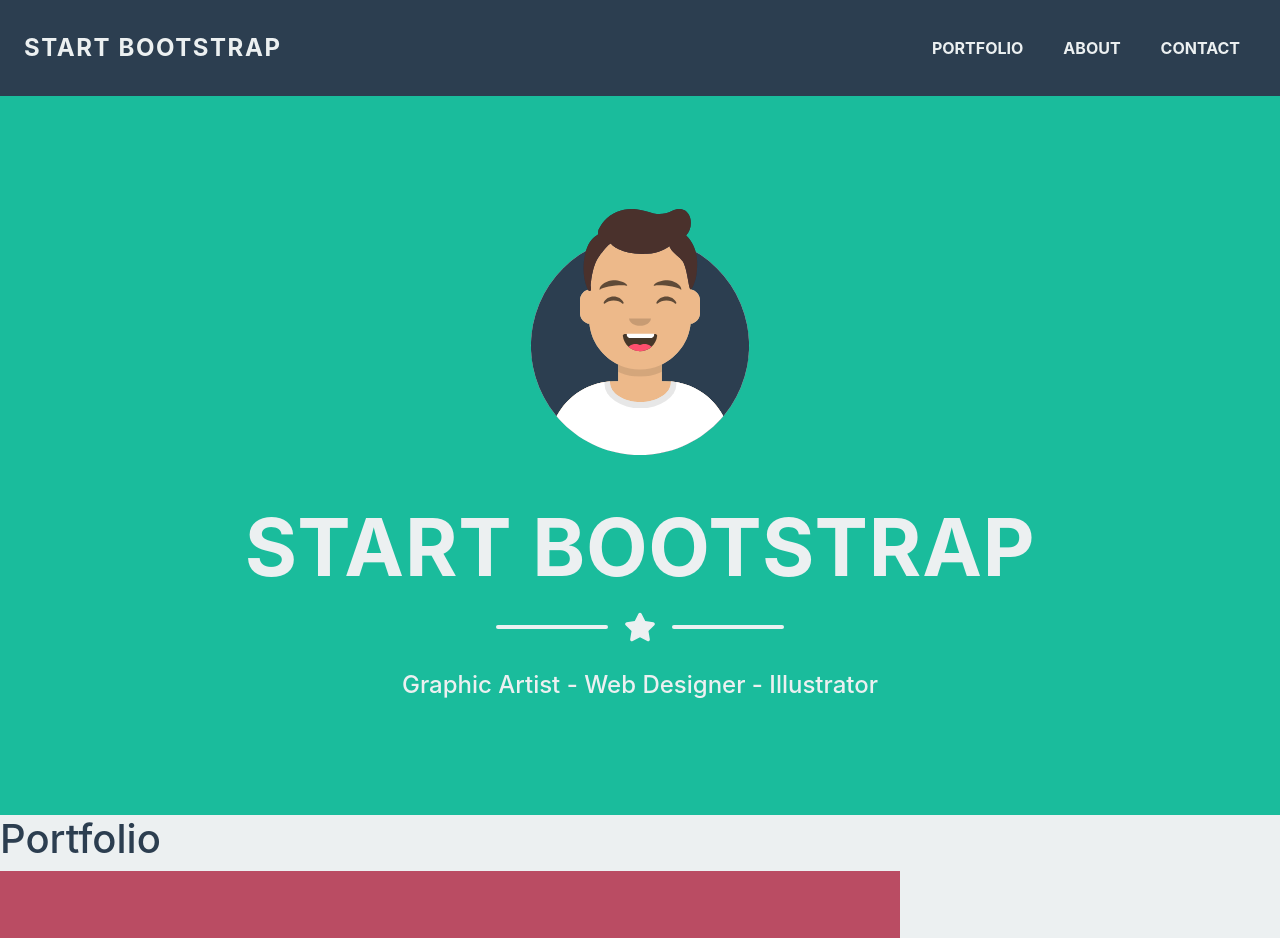
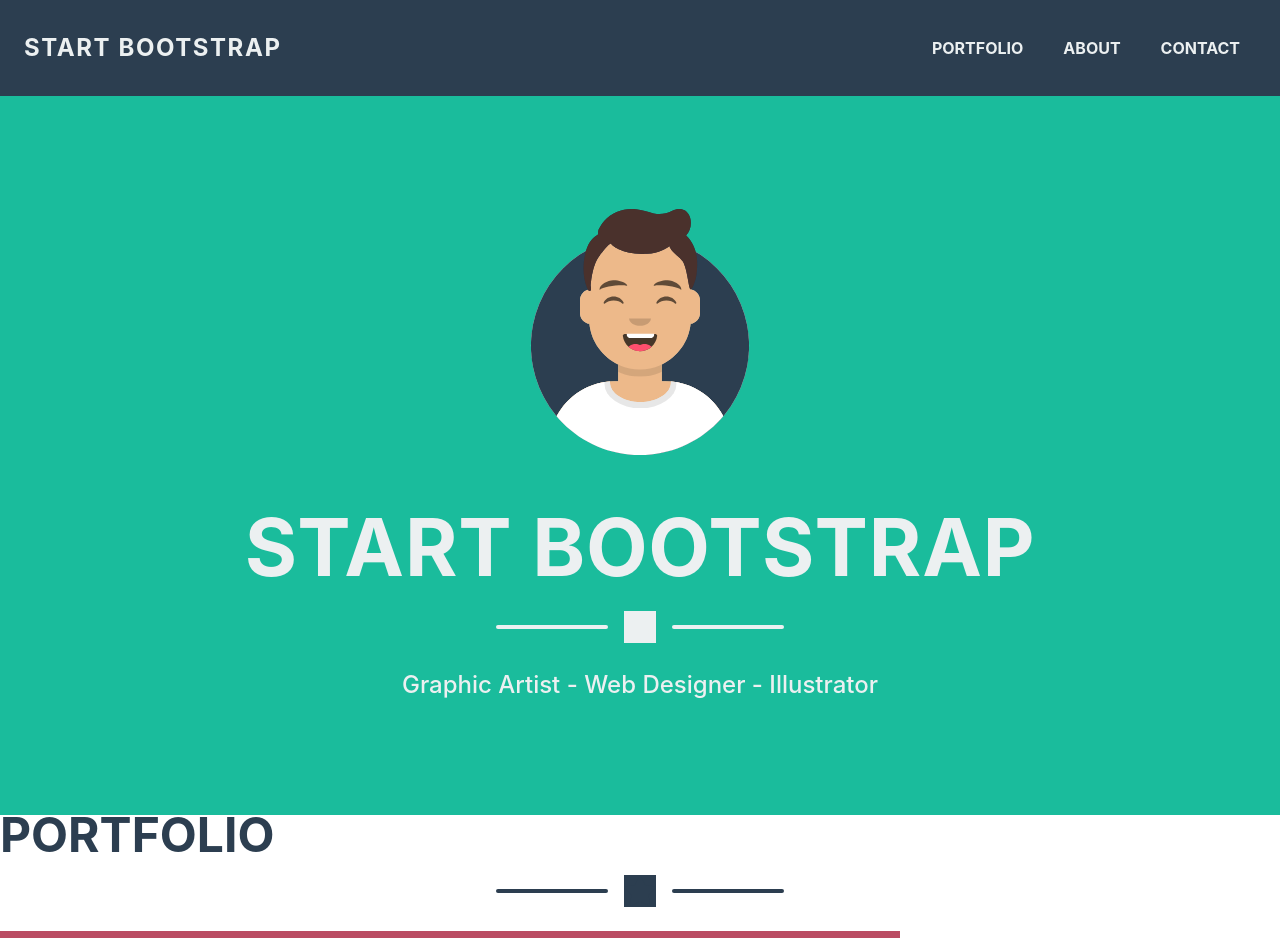
Before and after one commit to hudaysawalha-web/Remake-startbootstrap-page-using-react, a React (Vite) app: page / in a window 1280 px wide. Shown: the top 938 px of the page. Built offline with nearby package versions, Linux system fonts and the light colour scheme.

Commit message:
Add Divider component and update existing components for improved layout and styling

```diff
--- a/src/App.jsx
+++ b/src/App.jsx
@@ -11,7 +11,7 @@ function App() {
     <>
       <Navbar />
       <Hero />
-      <Portfolio />
+      <Portfolio/>
       <About />
       <Contact/>
       <Footer />
--- a/src/components/About/About.jsx
+++ b/src/components/About/About.jsx
@@ -1,14 +1,15 @@
 import React from "react";
 import downloadIcon from "../../assets/download-svgrepo-com.svg";
+import DividerCustom from "../Divider/dividerCustome";
 import { Button } from "react-bootstrap";
-
 export default function About() {
   return (
-    <>
-      <div>
+
+      <div className="masthead">
         <div>
-          <h1>About</h1>
+          <h2>About</h2>
         </div>
+        <DividerCustom/>
         <div>
           <p>
             Freelancer is a free bootstrap theme created by Start Bootstrap. The
@@ -30,6 +31,6 @@ export default function About() {
 
         </div>
       </div>
-    </>
+
   );
 }
--- a/src/components/ContactMe/Contact.jsx
+++ b/src/components/ContactMe/Contact.jsx
@@ -1,17 +1,19 @@
-import React from 'react'
+import React from "react";
+import DividerCustom from "../Divider/dividerCustome";
 
 export default function Contact() {
   return (
     <div>
-        <h1>Contact ME</h1>
-        <form>
-            <input type="text" placeholder='Full Name' />
-            <input type="email" placeholder='Email address' />
-            <input type="text" placeholder='Phone number' />
-            <textarea placeholder='Message'></textarea>
+      <h2>Contact ME</h2>
+      <DividerCustom theme="dark" />{" "}
+      <form>
+        <input type="text" placeholder="Full Name" />
+        <input type="email" placeholder="Email address" />
+        <input type="text" placeholder="Phone number" />
+        <textarea placeholder="Message"></textarea>
 
-            <button type='submit'>Send</button>
-        </form>
+        <button type="submit">Send</button>
+      </form>
     </div>
-  )
+  );
 }
--- /dev/null
+++ b/src/components/Divider/Divider.module.css
@@ -0,0 +1,36 @@
+.dividerCustom {
+  margin: 1.25rem 0 1.5rem;
+  width: 100%;
+  display: flex;
+  justify-content: center;
+  align-items: center;
+  gap: 1rem;
+}
+
+.dividerLine {
+  width: 100%;
+  max-width: 7rem;
+  height: 0.25rem;
+  border-radius: 1rem;
+}
+
+.light .dividerLine {
+  background-color: var(--text-light);
+}
+
+.light .dividerIcon {
+  background-color: var(--text-light);
+}
+.dark .dividerLine {
+background-color: var(--secondary);
+}
+.dark .dividerIcon {
+  background-color: var(--secondary);
+}
+
+.starIcon {
+  font-size: 2rem;
+  width: 2rem;
+  height: 2rem;
+
+}
--- /dev/null
+++ b/src/components/Divider/DividerCustome.jsx
@@ -0,0 +1,16 @@
+import React from "react";
+import { FaStar } from "react-icons/fa";
+import styles from "./Divider.module.css";
+
+export default function DividerCustom({ theme = "light" }) {
+  const themeClass = styles[theme] || styles.light;
+  return (
+    <div className={`${styles.dividerCustom} ${themeClass}`}>
+      <div className={styles.dividerLine}></div>
+      <div className={styles.dividerIcon}>
+        <FaStar className={styles.starIcon} />
+      </div>
+      <div className={styles.dividerLine}></div>
+    </div>
+  );
+}
--- a/src/components/Footer/Footer.jsx
+++ b/src/components/Footer/Footer.jsx
@@ -10,11 +10,11 @@ export default function Footer() {
   return (
     <div>
       <div>
-        <h2>LOCATION</h2>
-        <h2>2215 John Daniel Drive Clark, MO 65243</h2>
+        <h4>LOCATION</h4>
+        <h4>2215 John Daniel Drive Clark, MO 65243</h4>
       </div>
       <div>
-        <h1>AROUND THE WEB</h1>
+        <h4>AROUND THE WEB</h4>
         <div>
           <a href="https://www.facebook.com/">
             <FaFacebookF />
@@ -31,11 +31,11 @@ export default function Footer() {
         </div>
       </div>
       <div>
-        <h2>About Freelancer</h2>
-        <h2>
+        <h4>About Freelancer</h4>
+        <h4>
           Freelance is a free to use, MIT licensed Bootstrap theme created by
          <a href="https://startbootstrap.com/"> Start Bootstrap</a> .
-        </h2>
+        </h4>
       </div>
     </div>
   );
--- a/src/components/Hero/Hero.css
+++ b/src/components/Hero/Hero.css
@@ -24,6 +24,7 @@
   font-weight: 700;
   letter-spacing: 0.05rem;
 }
+
 .divider-custom {
   margin: 1.25rem 0 1.5rem;
   width: 100%;
--- a/src/components/Hero/Hero.jsx
+++ b/src/components/Hero/Hero.jsx
@@ -1,21 +1,16 @@
 import React from "react";
 import Avatar from "../../assets/avatars.svg";
 import { FaStar } from "react-icons/fa";
+import DividerCustom from "../Divider/dividerCustome";
+import "./Hero.css";
 
-import "./Hero.css";
 export default function Hero() {
   return (
   <div className="masthead">
     <div className="portfolio-container">
       <img src={Avatar} alt="Avatar" className="masthead-avatar"/>
       <h1 className="masthead-heading">Start BootStrap</h1>
-      <div class="divider-custom divider-light">
-        <div class="divider-custom-line"></div>
-        <div class="divider-custom-icon">
-          <FaStar className="star-icon"/>
-        </div>
-        <div class="divider-custom-line"></div>
-      </div>
+      <DividerCustom/>
       <p className="masthead-subheading">Graphic Artist - Web Designer - Illustrator</p>
     </div>
     </div>
--- a/src/components/Portfolio/Portfolio.jsx
+++ b/src/components/Portfolio/Portfolio.jsx
@@ -5,11 +5,13 @@ import Circus from "../../assets/circus.png";
 import Game from "../../assets/game.png";
 import Safe from "../../assets/safe.png";
 import Submarine from "../../assets/submarine.png";
+import DividerCustom from "../Divider/dividerCustome";
 export default function Portfolio() {
   return (
     <>
       <div>
-        <h1> Portfolio </h1>
+        <h2> Portfolio </h2>
+        <DividerCustom theme="dark"/>
       </div>
       <div>
         <div>
--- a/src/index.css
+++ b/src/index.css
@@ -11,9 +11,24 @@
 body {
   font-family: var(--font-family);
   color: var(--secondary);
-  background-color: var(--text-light);
 }
 
 a {
   text-decoration: none;
 }
+
+h1{
+  font-size: 5rem;
+  line-height: 3.5rem;
+  text-transform: uppercase;
+  margin-bottom: 0;
+  font-weight: 700;
+  letter-spacing: 0.05rem;
+}
+h2{
+  font-size: 3rem;
+  line-height:2.5rem;
+  text-transform: uppercase;
+  font-weight: 700;
+
+}
```
